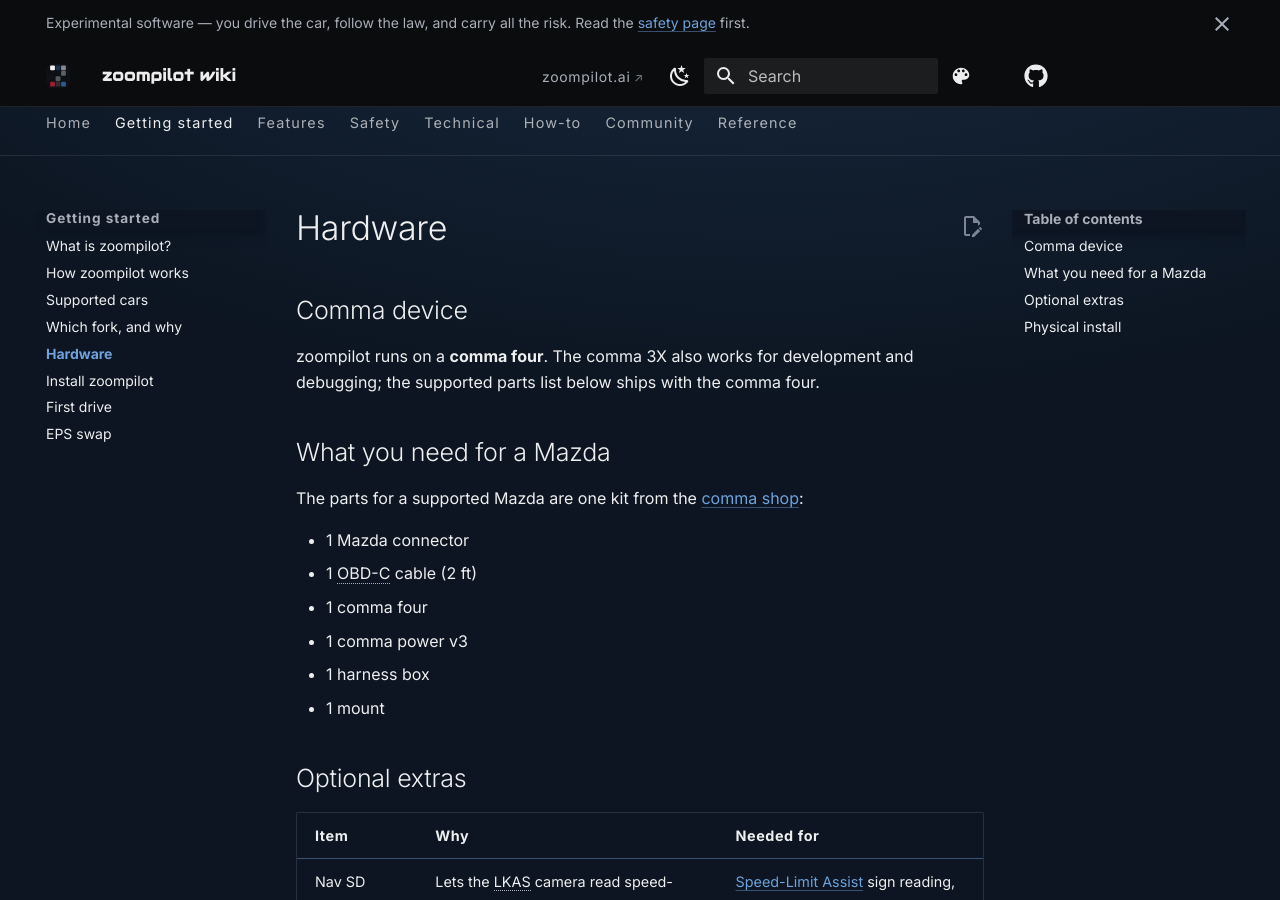
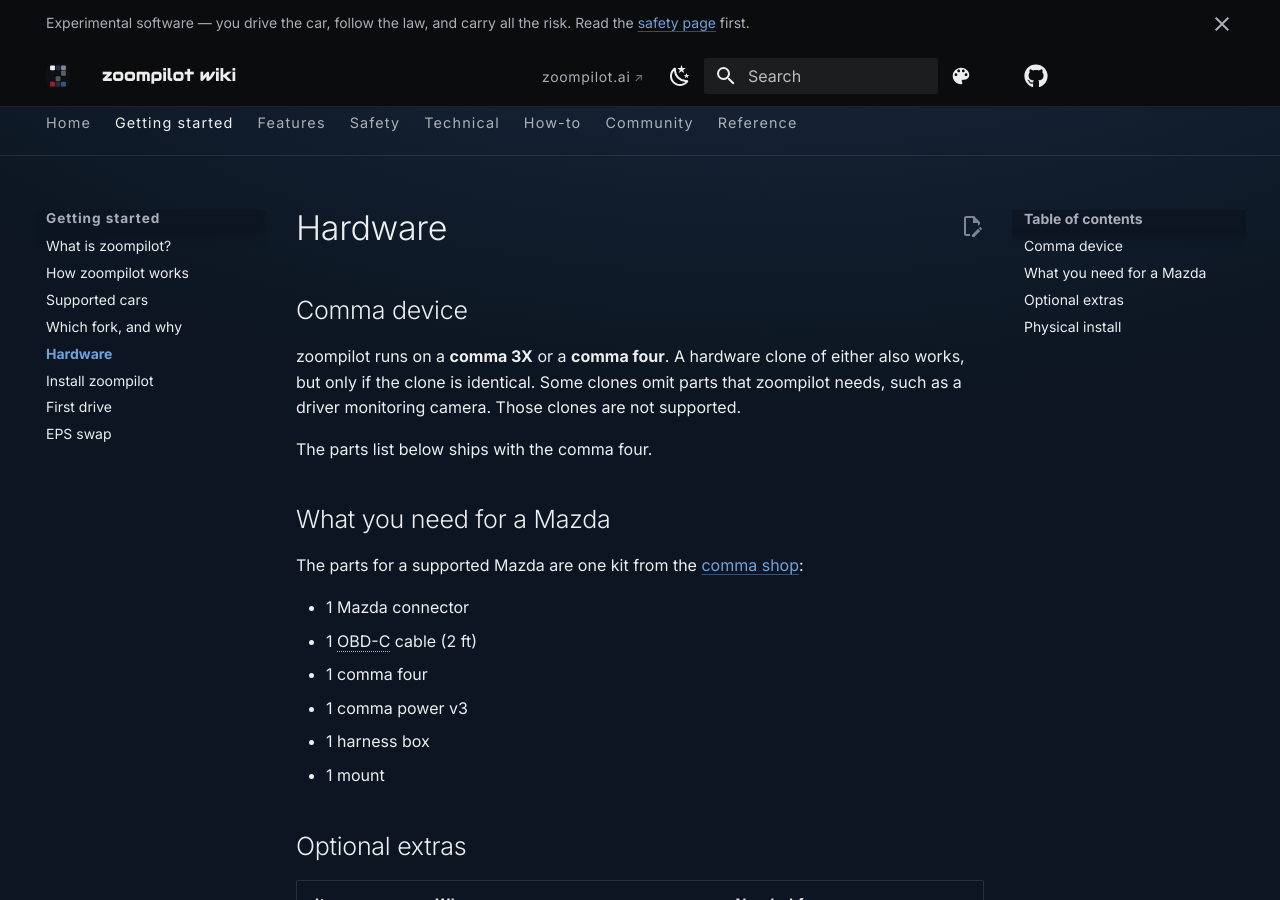
Before and after one commit to mzdnick/zoompilot-wiki, an MkDocs documentation site: the page built from docs/getting-started/hardware.md, in a window 1280 px wide and 900 px high. Built offline with MkDocs 1.6.1 and Material for MkDocs 9.7.7, drawn with Linux system fonts in a browser that asks for light colours; comment, search, counter and statistics services are not loaded.

Commit message:
Device support: comma 3X fully supported alongside comma four; identical-hardware clones only (some omit the driver monitoring camera); codenames tici/tizi/mici in the glossary; comma 3 support planned (roadmap)

```diff
--- a/docs/getting-started/hardware.md
+++ b/docs/getting-started/hardware.md
@@ -2,9 +2,12 @@
 
 ## Comma device
 
-zoompilot runs on a **comma four**. The comma 3X also works for
-development and debugging; the supported parts list below ships with the
-comma four.
+zoompilot runs on a **comma 3X** or a **comma four**. A hardware clone
+of either also works, but only if the clone is identical. Some clones
+omit parts that zoompilot needs, such as a driver monitoring camera.
+Those clones are not supported.
+
+The parts list below ships with the comma four.
 
 ## What you need for a Mazda
 
```
Also changed, not shown: docs/community/faq.md (+3 -4 lines), docs/community/roadmap.md (+2 -1 lines), docs/reference/glossary.md (+3 -3 lines).
